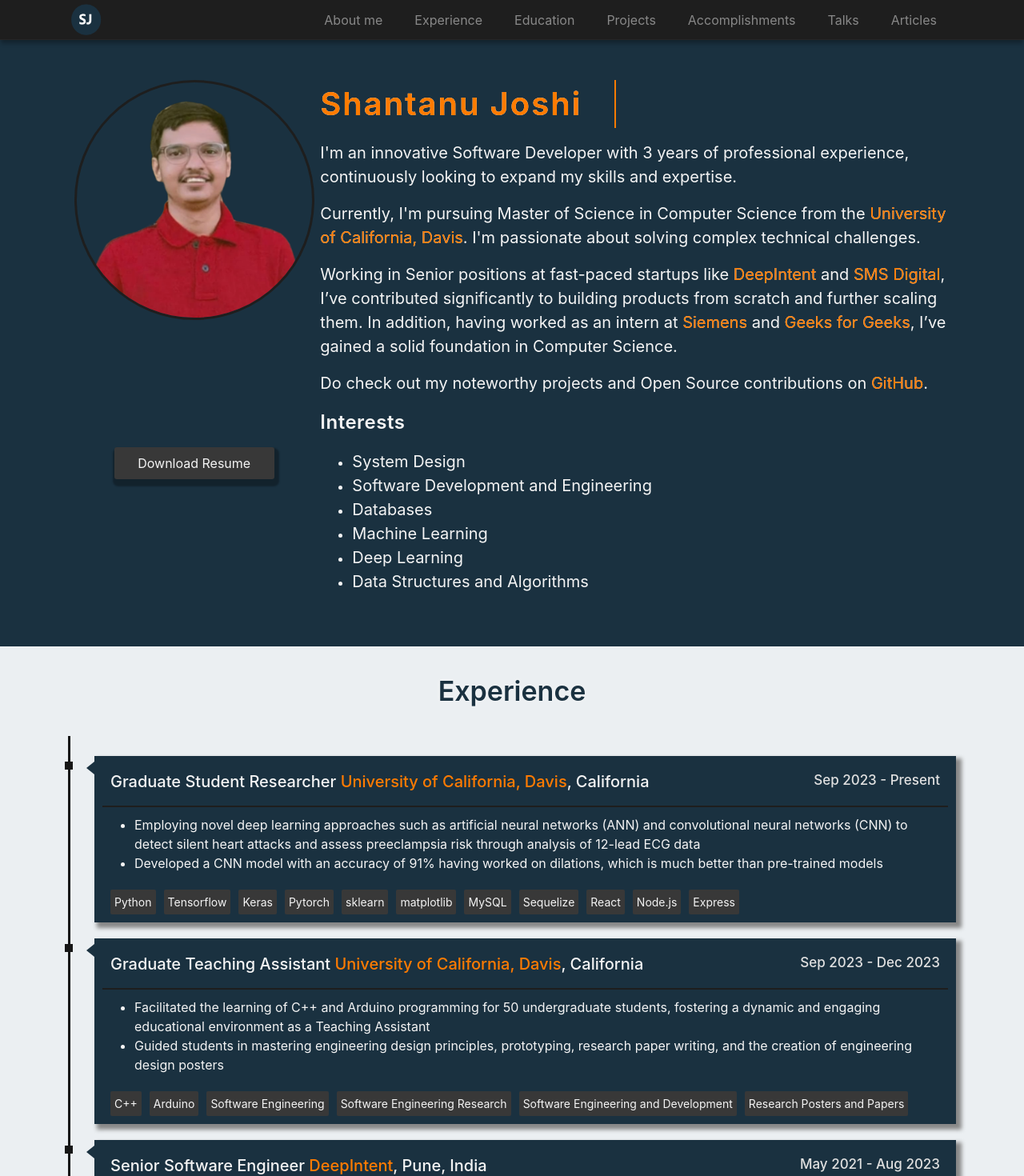
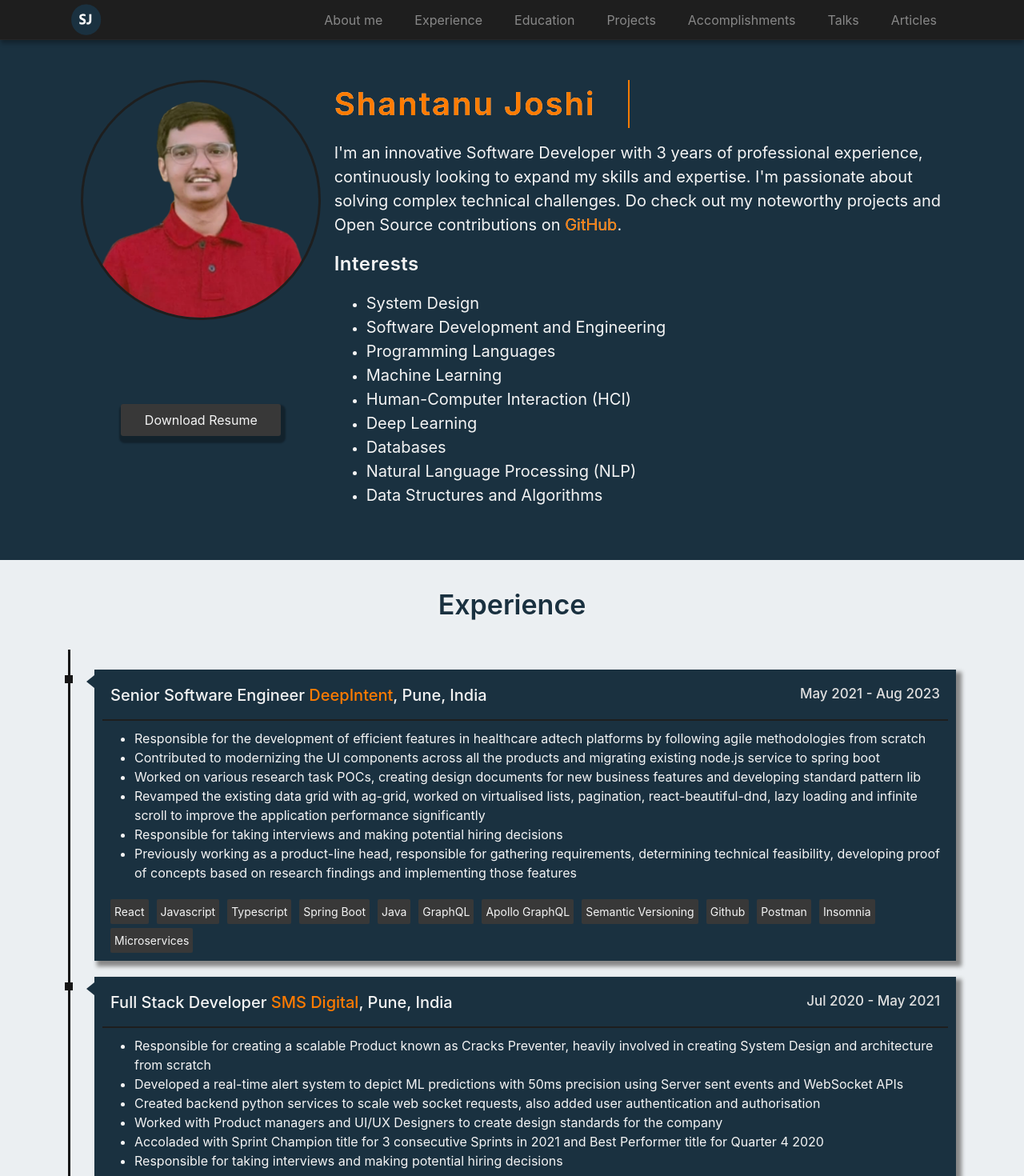
Before and after one commit to shan7030/shan7030.github.io, an Angular app: page / in a window 1280 px wide. Shown: the top 1470 px of the page at 80% size. Built offline with nearby package versions, Linux system fonts and the light colour scheme.

Commit message:
Revert ":sparkles: update the details"
This reverts commit 9fc3fff190d63f4a29d0a7d7f4bbe5cb7a998555.

```diff
--- a/src/app/experience/experience.component.ts
+++ b/src/app/experience/experience.component.ts
@@ -7,49 +7,6 @@ import { Component, OnInit } from '@angular/core';
 })
 export class ExperienceComponent implements OnInit {
   experienceList = [
-    {
-      companyName: 'University of California, Davis',
-      companyLink: 'https://www.ucdavis.edu/',
-      companyLocation: 'California',
-      position: 'Graduate Student Researcher',
-      duration: 'Sep 2023 - Present',
-      workItems: [
-        'Employing novel deep learning approaches such as artificial neural networks (ANN) and convolutional neural networks (CNN) to detect silent heart attacks and assess preeclampsia risk through analysis of 12-lead ECG data',
-        'Developed a CNN model with an accuracy of 91% having worked on dilations, which is much better than pre-trained models'
-      ],
-      technologyUsed: [
-        'Python',
-        'Tensorflow',
-        'Keras',
-        'Pytorch',
-        'sklearn',
-        'matplotlib',
-        'MySQL',
-        'Sequelize',
-        'React',
-        'Node.js',
-        'Express'
-      ],
-    },
-    {
-      companyName: 'University of California, Davis',
-      companyLink: 'https://www.ucdavis.edu/',
-      companyLocation: 'California',
-      position: 'Graduate Teaching Assistant',
-      duration: 'Sep 2023 - Dec 2023',
-      workItems: [
-        'Facilitated the learning of C++ and Arduino programming for 50 undergraduate students, fostering a dynamic and engaging educational environment as a Teaching Assistant',
-        'Guided students in mastering engineering design principles, prototyping, research paper writing, and the creation of engineering design posters'
-      ],
-      technologyUsed: [
-        'C++',
-        'Arduino',
-        'Software Engineering',
-        'Software Engineering Research',
-        'Software Engineering and Development',
-        'Research Posters and Papers',
-      ],
-    },
     {
       companyName: 'DeepIntent',
       companyLink: 'https://www.deepintent.com/',
--- a/src/app/name/name.component.html
+++ b/src/app/name/name.component.html
@@ -13,51 +13,30 @@
   <div class="right-container">
     <p class="name">Shantanu Joshi</p>
     <p class="description">
-      I'm an innovative Software Developer with 3 years of professional experience, continuously looking to expand my skills and expertise.
-    </p>
-    <p class="description">
-    Currently, I'm pursuing Master of Science in Computer Science from the
-    <a href="https://www.ucdavis.edu/" target="_blank" class="github-link">
-      University of California, Davis</a
-    >.
-
-    I'm passionate about solving complex technical challenges.
-</p>
-
-<p class="description">
-   Working in Senior positions at fast-paced
-   startups like
-   <a href="https://www.deepintent.com/" target="_blank" class="github-link">
-    DeepIntent</a
-  >
-
-    and <a href="https://www.sms-group.com/services/digitalization" target="_blank" class="github-link">
-      SMS Digital</a
-    >, I’ve contributed significantly to building products from scratch and further scaling them.
-   In addition, having worked as an intern at <a href="https://www.siemens.com/global/en.html" target="_blank" class="github-link">
-    Siemens</a
-  > and <a href="https://www.geeksforgeeks.org/" target="_blank" class="github-link">
-    Geeks for Geeks</a
-  >, I’ve gained a solid foundation in Computer Science.
-    </p>
-
-    <p class="description">
-      Do check out my
+      I'm an innovative Software Developer with 3 years of professional
+      experience, continuously looking to expand my skills and expertise. I'm
+      passionate about solving complex technical challenges. Do check out my
       noteworthy projects and Open Source contributions on
       <a href="https://github.com/shan7030" target="_blank" class="github-link">
         GitHub</a
       >.
     </p>
-
     <p class="interest-header">Interests</p>
     <ul>
       <li><span class="interest-item">System Design</span></li>
       <li>
         <span class="interest-item">Software Development and Engineering</span>
       </li>
+      <li><span class="interest-item">Programming Languages</span></li>
+      <li><span class="interest-item">Machine Learning</span></li>
+      <li>
+        <span class="interest-item">Human-Computer Interaction (HCI)</span>
+      </li>
+      <li><span class="interest-item">Deep Learning</span></li>
       <li><span class="interest-item">Databases</span></li>
-      <li><span class="interest-item">Machine Learning</span></li>
-      <li><span class="interest-item">Deep Learning</span></li>
+      <li>
+        <span class="interest-item">Natural Language Processing (NLP)</span>
+      </li>
       <li><span class="interest-item">Data Structures and Algorithms</span></li>
     </ul>
   </div>
--- a/src/app/name/name.component.ts
+++ b/src/app/name/name.component.ts
@@ -32,7 +32,7 @@ export class NameComponent implements OnInit {
 
   onDownloadResume() {
     const URL: string =
-      'https://drive.google.com/file/d/1KT_CRe03uDoPDwVmjKRq546iadsjHcGK/view?usp=sharing';
+      'https://drive.google.com/file/d/1lInH9QmLIxZ0ABT3CPB_iiWu8FG04CGQ/view?usp=sharing';
     window.open(URL, '_blank');
   }
 }
--- a/src/app/talks/talks.component.html
+++ b/src/app/talks/talks.component.html
@@ -1,27 +1,6 @@
 <div class="container cont-1">
   <div class="row center heading">
     <p class="name">Notable Talks and Seminars</p>
-  </div>
-
-
-  <div class="card">
-    <div class="card-body">
-      <h5 class="card-title">Enabling Visual Accessibility: Leveraging Deep Learning Methodologies for Image Captioning</h5>
-      <p class="card-text">
-        This talk is about applying novel deep-learning methodologies for captioning images. It elaborates on different architectures that can be used to solve this problem. Additionally, it uses Merge architecture to find the best model.
-      </p>
-      <p class="card-subtext">
-        Delivered at UC Davis
-      </p>
-    </div>
-    <div class="upright">
-      <a
-        href="  https://docs.google.com/presentation/d/1mM9AAo9b4rb9NcpjBx1Q-MTKW4vmZlfjGjHEUfk4cv8/edit?usp=sharing"
-        class="slides"
-        target="_blank"
-        >Slides</a
-      >
-    </div>
   </div>
 
   <div class="card">
```
Also changed, not shown: 1 other file (tests, documents, lock files or other folders).
